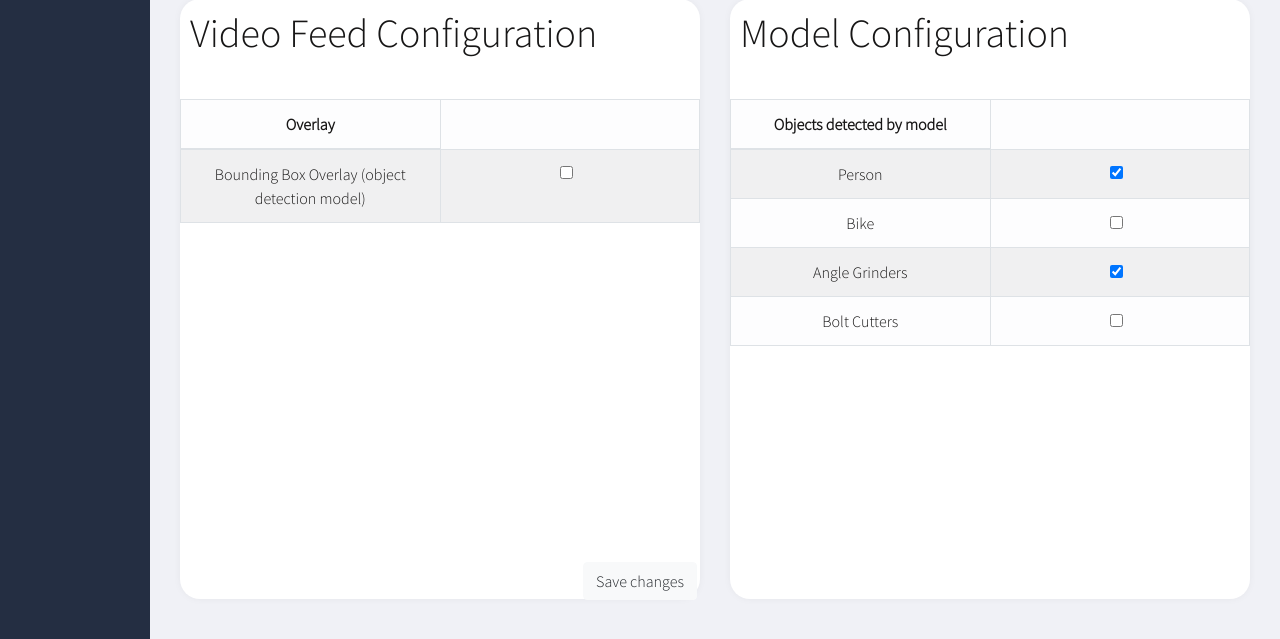
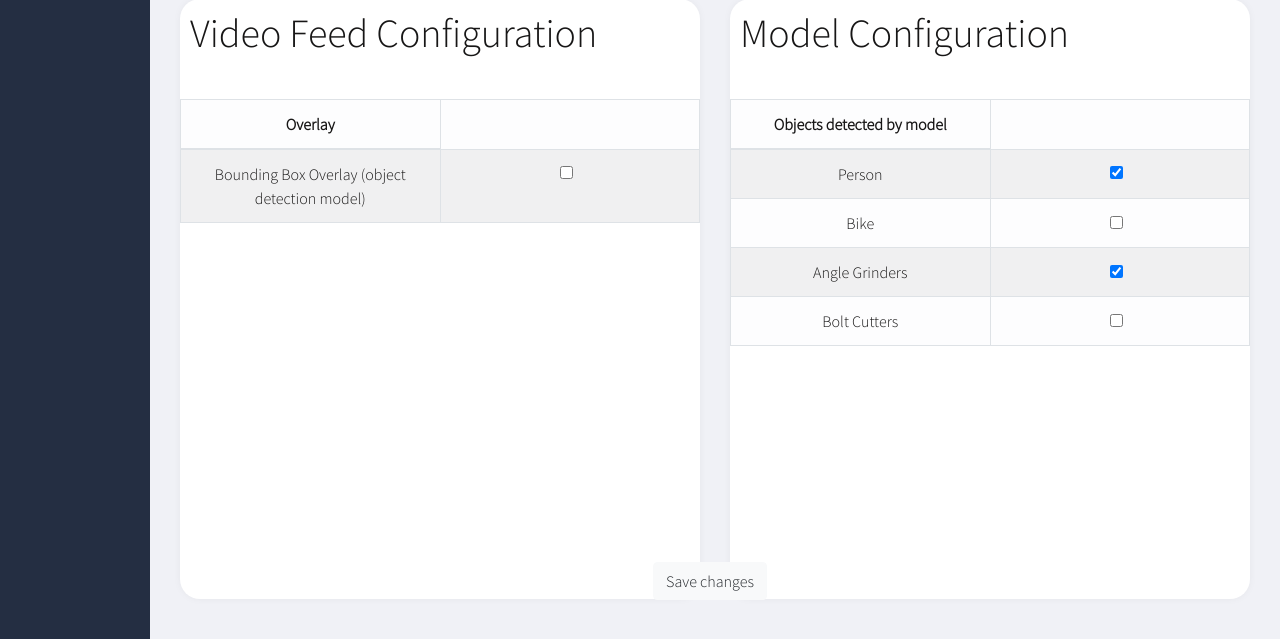
Before and after one commit to jeaguil/patrolbot, a Django app: page /pages/dashboard/settings/ in a window 1280 px wide. Shown: the part 161-800 px from the top of the page. Run offline with Django 3.2, Linux system fonts and the light colour scheme; a user stored in the database is signed in; data comes from the database, SQL or seed files in the repository; parts of the project's set-up code (start-up, migrations or seed data) failed here and were passed over.

Commit message:
Centered 'save changes' button and typo fix in detection

```diff
--- a/pages/detection.py
+++ b/pages/detection.py
@@ -32,7 +32,7 @@ model_weights = os.path.join(
 )
 
 action_weights = os.path.join(
-    settingss.BASE_DIR, "model_weights/ActionDetection.params"
+    settings.BASE_DIR, "model_weights/ActionDetection.params"
 )
 
 pacific_tz = pytz.timezone('US/Pacific')
--- a/templates/pages/settings.html
+++ b/templates/pages/settings.html
@@ -103,11 +103,11 @@
     <div class="container">
         {% if messages %}
             {% for message in messages%}
-                <div id="msg" class="alert alert-{{message.tags}} alert-dismissible fade show" role="alert" style="position:fixed; left: 50%; bottom: 60px; transform: translate(-50%, -50%); margin: 0 auto;">
+                <div id="msg" class="alert alert-{{message.tags}} alert-dismissible fade show" role="alert" style="position:fixed; left: calc(50% + 70px); bottom: 60px; transform: translate(-50%, -50%); margin: 0 auto;">
                     {{message}}
                 </div>
             {% endfor %}
         {% endif %}
     </div>
-    <button type="submit" class="btn btn-light" style="position:fixed; left: 50%; bottom: 20px; transform: translate(-50%, -50%); margin: 0 auto;">Save changes</button>
+    <button type="submit" class="btn btn-light" style="position:fixed; left: calc(50% + 70px); bottom: 20px; transform: translate(-50%, -50%); margin: 0 auto;">Save changes</button>
 </form>
```
Also changed, not shown: requirements.txt (+2 -5 lines).
